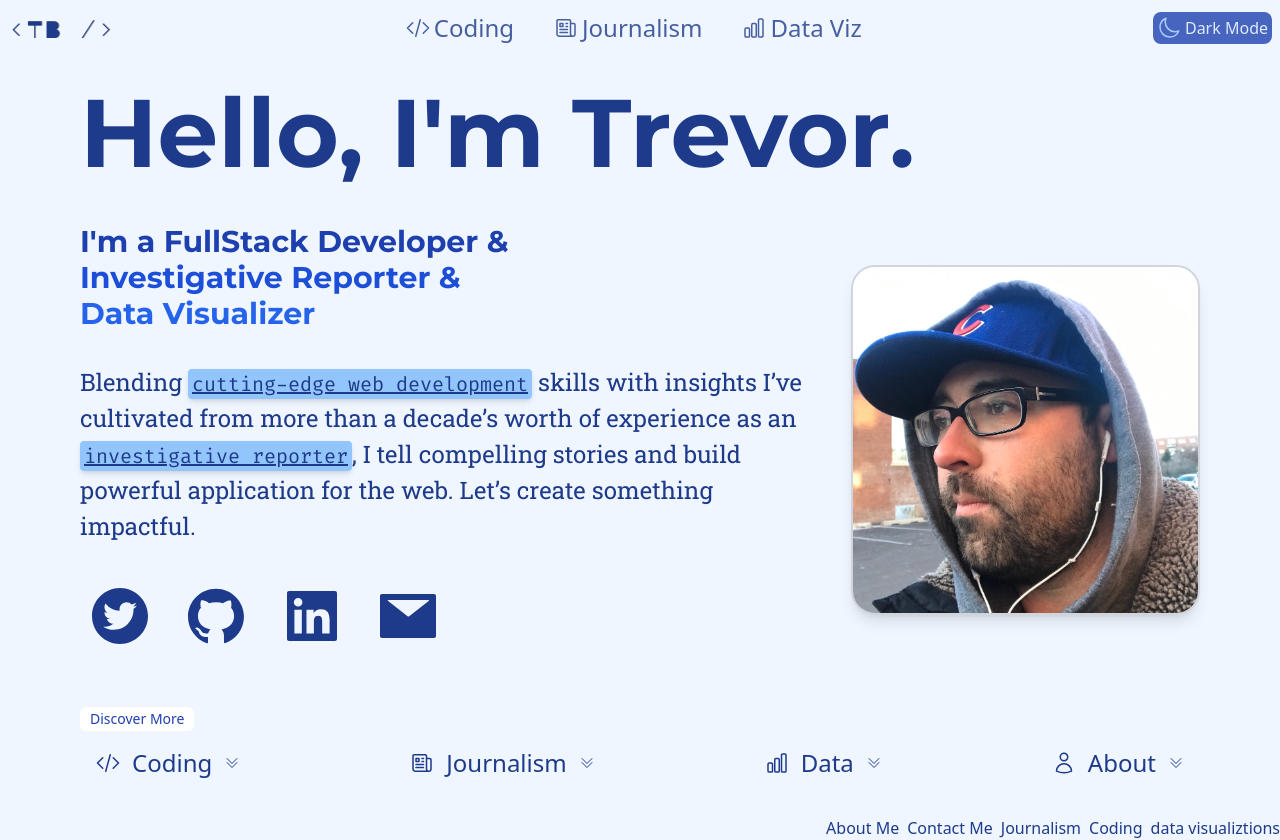
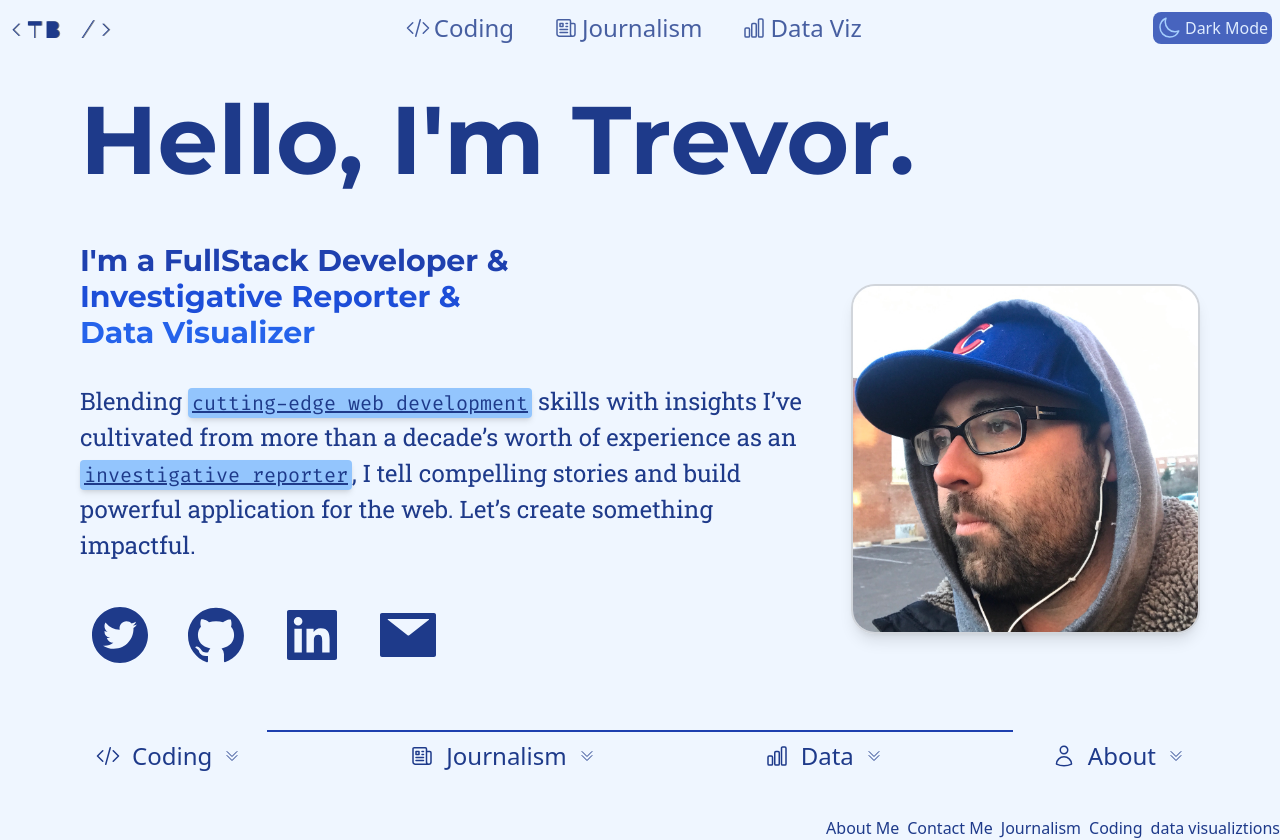
Before and after one commit to tbrown034/my-portfolio, a Next.js app: page /Components/Home in a window 1280 px wide. Built offline with nearby package versions, Linux system fonts and the light colour scheme.

Commit message:
feat(home): added hr with border above the bottomnav

```diff
--- a/app/Components/Home/BottomNav.jsx
+++ b/app/Components/Home/BottomNav.jsx
@@ -6,10 +6,9 @@ import { UserIcon } from "@heroicons/react/24/outline";
 import Link from "next/link";
 export default function BottomNav() {
   return (
-    <nav className="text-sm rounded-lg p lg:text-2xl sm:text-lg">
-      <div className="bg-white  text-blue-800 text-sm font-medium inline-flex items-center px-2.5 py-0.5 rounded-md dark:bg-gray-700 dark:text-purple-400 mb-2 self-start">
-        <p>Discover More</p>
-      </div>
+    <nav className="text-sm lg:text-2xl sm:text-lg">
+      <hr className="w-2/3 mx-auto border-t-2 border-blue-800 dark:border-blue-200" />
+
       <div className="flex justify-between">
         <Link href="#coding">
           <div className="flex items-center px-4 py-2 space-x-3 transition-all duration-200 rounded-lg cursor-pointer hover:bg-blue-200 hover:shadow-lg">
```
